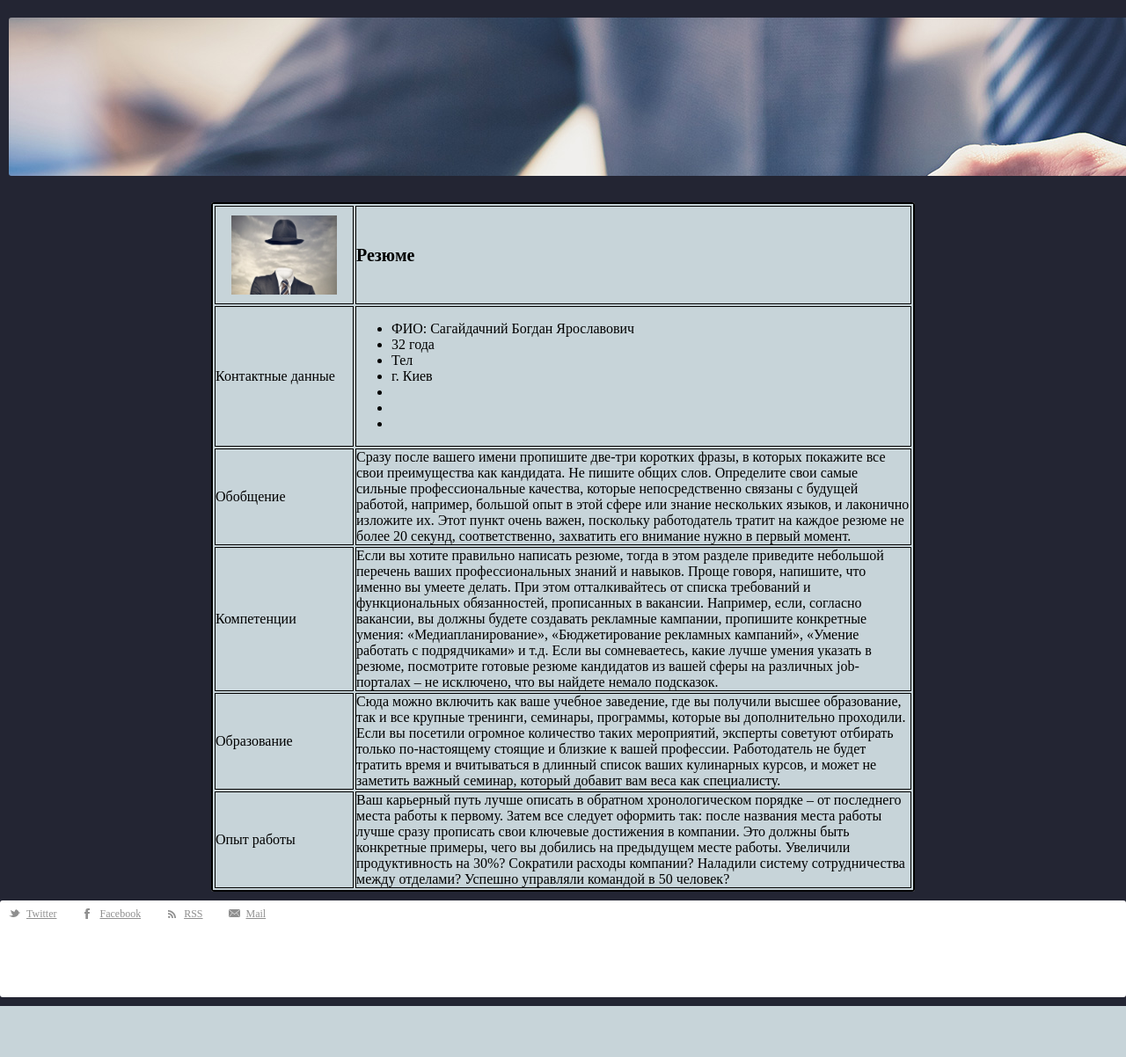
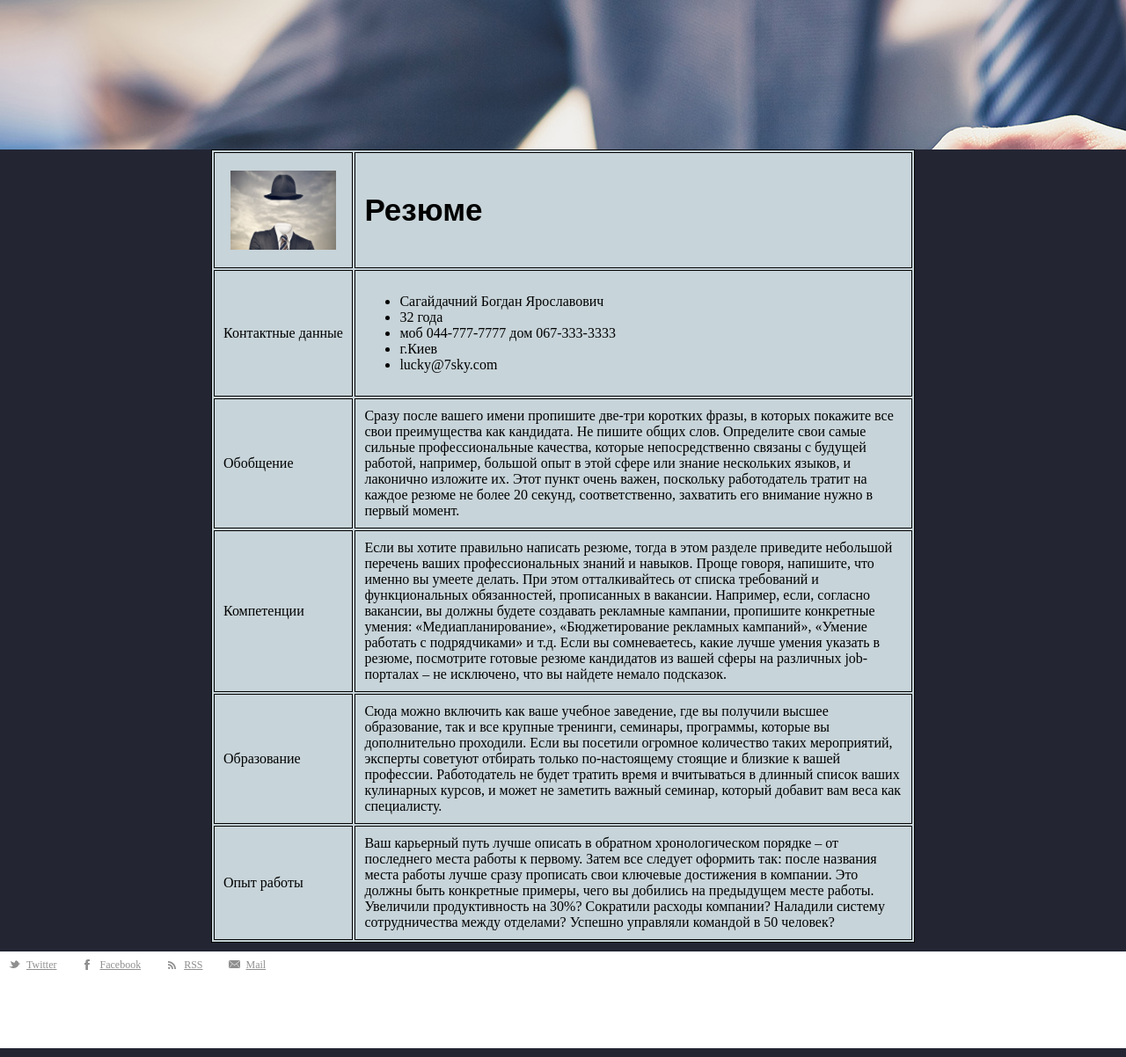
Before and after one commit to KyryloGrygorenko/Kyrylo, a PHP site: page / in a window 1280 px wide; the page is wider, and only the part inside the window is pictured. Shown: that part at 88% size. Before the commit the page ends 1144 px from the top of that part, so only its background shows below. Run offline with PHP 8.4, Linux system fonts and the light colour scheme.

Commit message:
php vkraplenie v html. Variables

```diff
--- a/index.html
+++ b/index.php
@@ -1,3 +1,13 @@
+<?php
+	$name= 'Сагайдачний Богдан Ярославович';
+	$age="32 ";
+	$phone_cell= ' 044-777-7777';
+	$phone_home= ' 067-333-3333';
+	$city= 'г.Киев';
+	$email= 'lucky@7sky.com'
+
+?>
+
 <!DOCTYPE html>
 <html lang="en">
 <head>
@@ -14,7 +24,6 @@
 
 	<div id="content">
 		<table>
-
 			<tr >
 				<td class="table-left">
 					<img src="img/who.jpg" class="port-img" alt="portrait photo" >
@@ -25,13 +34,12 @@
 				<td class="table-left" >Контактные данные</td>
 				<td class="table-right">
 					<ul>
-						<li>ФИО: Сагайдачний Богдан Ярославович </li>
-						<li><!--Возвраст-->32 года</li>
-						<li>Тел</li>
-						<li><!--Место проживания-->г. Киев</li>
-						<li></li>
-						<li></li>
-						<li></li>
+						<li><!--ФИО:--> 		<?=$name ?>  </li>
+						<li><!--Возвраст--> 	<?=$age ?>года</li>
+						<li><!--Тел-->  моб<?=$phone_cell ?> дом <?=$phone_home ?>  </li>
+						<li><!--Город прож.-->  <?=$city ?></li>
+						<li><!--Email--> 		<?=$email ?></li>
+
 					</ul>
 				</td>
 			</tr>
--- a/style.css
+++ b/style.css
@@ -1,26 +1,24 @@
-
-
 body {
 	margin: 0;
 	background: #232533;
 }
-
 h1 {
-	font-size: 20px;
+	font-size: 35px;
+	font-family: Sans-serif;
 }
 
-#wrapper,#header,#content,#footer {
-	border-radius: 3px;
+#wrapper,#content,#footer {
+
 	padding: 5px 10px;
 }
 #wrapper {
 	width: 1400px;
-	padding: 10px;
-	margin: 10px auto;
+	padding: 0px;
+	margin: 0px auto;
 }
 #header {
 	height: 170px;
-	margin-bottom: 10px;
+	margin:0;
 	background: url(img/header.jpg);
 }
 
@@ -38,27 +36,26 @@ h1 {
 
 table {
 	width: 100%;
-	border: 2px solid #000000;
+	border: 1px solid black;
 	padding: 0;
 	margin: 0;
+}
 
-}
 table td {
-	border: 1px solid #000000;
-	padding: 0;
-	margin: 0;
-
+	border: 1px solid black;
+	padding: 10px;
 }
 
 .table-left {
 	width: 20%;
 	overflow: hidden;
 }
+
 .table-right {
 	width: 80%;
 	overflow: hidden;
+}
 
-}
 .port-img {
 	width: 120px;
 	height: 90px;
```
